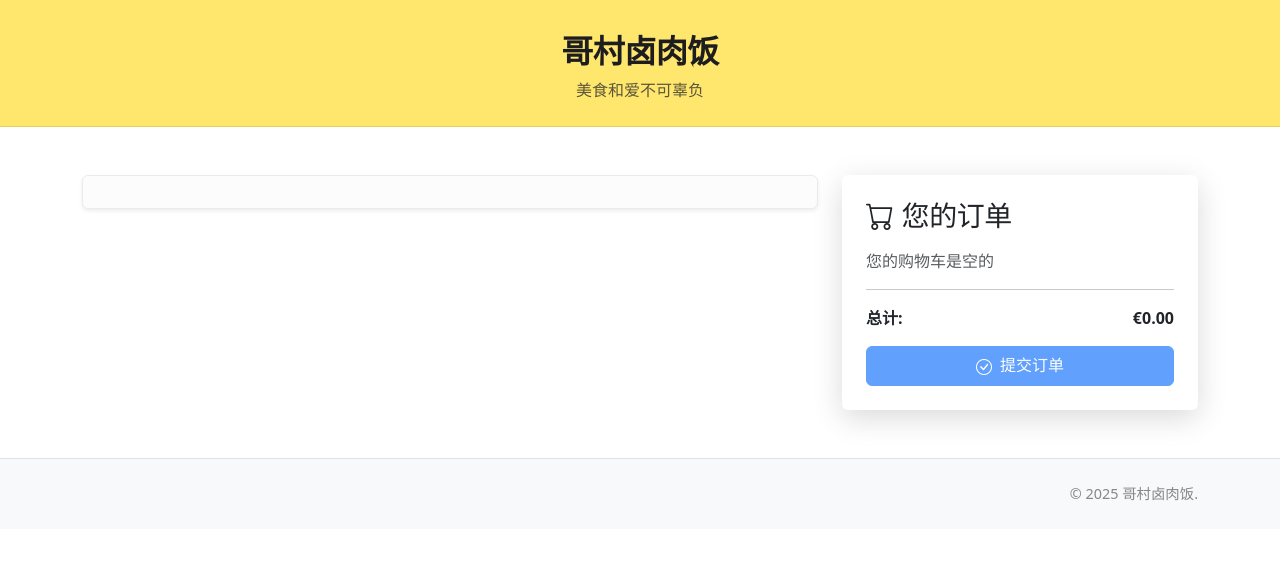
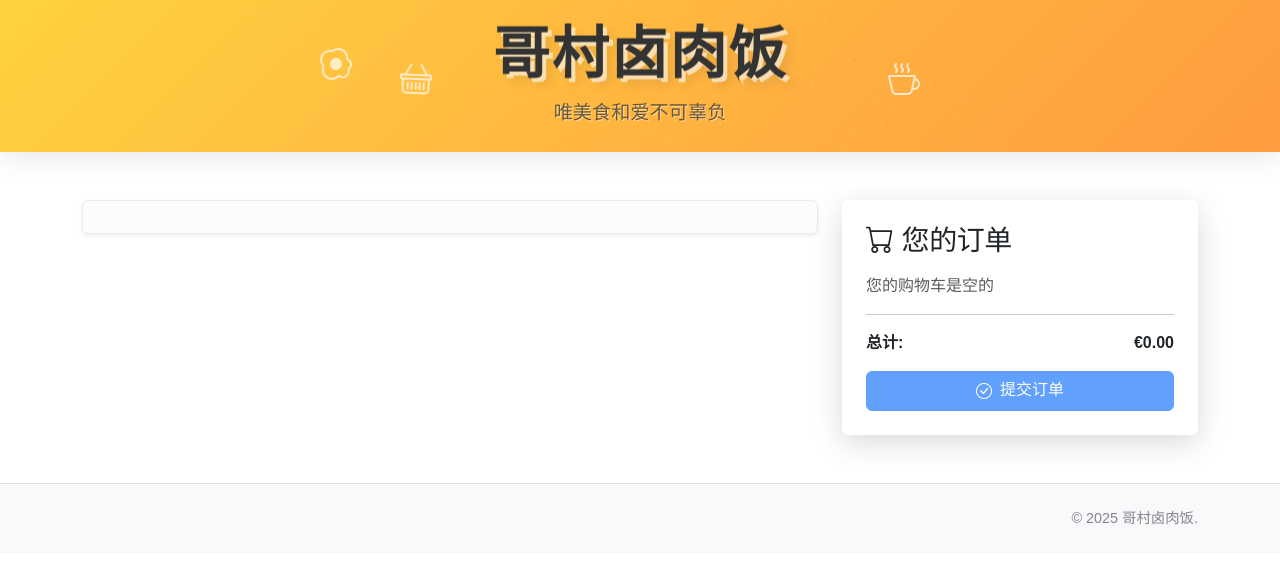
Before and after one commit to sssjjw/gclrf, a website: page index.html in a window 1280 px wide. Drawn offline with nearby package versions, Linux system fonts and the light colour scheme; no server answers; a web font is replaced by a local one.

Commit message:
更新网站内容

```diff
--- /dev/null
+++ b/css/font.css
@@ -0,0 +1,31 @@
+/* 引入霞鹜文楷字体 */
+@font-face {
+    font-family: 'LXGW WenKai';
+    src: url('https://cdn.jsdelivr.net/npm/lxgw-wenkai-webfont@1.1.0/style/lxgw-wenkai-regular.woff2') format('woff2'),
+         url('https://cdn.jsdelivr.net/npm/lxgw-wenkai-webfont@1.1.0/style/lxgw-wenkai-regular.woff') format('woff');
+    font-weight: normal;
+    font-style: normal;
+    font-display: swap;
+}
+
+@font-face {
+    font-family: 'LXGW WenKai';
+    src: url('https://cdn.jsdelivr.net/npm/lxgw-wenkai-webfont@1.1.0/style/lxgw-wenkai-bold.woff2') format('woff2'),
+         url('https://cdn.jsdelivr.net/npm/lxgw-wenkai-webfont@1.1.0/style/lxgw-wenkai-bold.woff') format('woff');
+    font-weight: bold;
+    font-style: normal;
+    font-display: swap;
+}
+
+/* 全局应用霞鹜文楷字体 */
+body {
+    font-family: 'LXGW WenKai', sans-serif;
+}
+
+/* 确保所有文本元素都使用霞鹜文楷字体 */
+h1, h2, h3, h4, h5, h6,
+p, span, a, button, input, select, textarea,
+.btn, .form-control, .card-title, .card-text,
+.modal-title, .alert, .badge, .nav-link {
+    font-family: 'LXGW WenKai', sans-serif !important;
+}
--- /dev/null
+++ b/css/header-style.css
@@ -0,0 +1,142 @@
+/* 主页顶部新潮设计样式 */
+
+/* 头部容器样式 */
+header {
+    background: linear-gradient(135deg, #FFD23F 0%, #FF9B40 100%);
+    padding: 2rem 0 !important;
+    position: relative;
+    overflow: hidden;
+    box-shadow: 0 4px 30px rgba(0, 0, 0, 0.1);
+    border-bottom: none;
+    transform-style: preserve-3d;
+    z-index: 1000;
+}
+
+/* 背景装饰元素 */
+header::before {
+    content: '';
+    position: absolute;
+    top: -50%;
+    left: -50%;
+    width: 200%;
+    height: 200%;
+    background: radial-gradient(circle, rgba(255,255,255,0.2) 10%, transparent 10.5%);
+    background-size: 20px 20px;
+    transform: rotate(30deg);
+    z-index: -1;
+    opacity: 0.6;
+    animation: patternMove 60s linear infinite;
+}
+
+/* 头部内容容器 */
+header .container {
+    position: relative;
+    z-index: 2;
+}
+
+/* 标题样式 - 使用霞鹜文楷字体 */
+header h1 {
+    font-family: 'LXGW WenKai', sans-serif;
+    font-size: 3.5rem;
+    font-weight: 700;
+    color: #333;
+    margin: 0;
+    text-shadow: 3px 3px 0px rgba(255,255,255,0.5);
+    letter-spacing: 2px;
+    transform: perspective(500px) translateZ(0);
+    transition: all 0.5s ease;
+    animation: titleFloat 3s ease-in-out infinite;
+}
+
+/* 副标题样式 */
+header p {
+    font-family: 'LXGW WenKai', sans-serif;
+    color: #333;
+    font-size: 1.2rem;
+    margin-top: 0.5rem;
+    opacity: 0.9;
+    text-shadow: 1px 1px 0px rgba(255,255,255,0.5);
+    animation: subtitleAppear 1s ease-out forwards;
+}
+
+/* 标题悬停效果 */
+header:hover h1 {
+    transform: perspective(500px) translateZ(20px);
+    text-shadow: 4px 4px 0px rgba(255,255,255,0.6), 8px 8px 10px rgba(0,0,0,0.1);
+}
+
+/* 动画定义 */
+@keyframes titleFloat {
+    0%, 100% {
+        transform: perspective(500px) translateZ(0) translateY(0);
+    }
+    50% {
+        transform: perspective(500px) translateZ(10px) translateY(-5px);
+    }
+}
+
+@keyframes subtitleAppear {
+    from {
+        opacity: 0;
+        transform: translateY(10px);
+    }
+    to {
+        opacity: 0.9;
+        transform: translateY(0);
+    }
+}
+
+@keyframes patternMove {
+    0% {
+        background-position: 0 0;
+    }
+    100% {
+        background-position: 1000px 1000px;
+    }
+}
+
+/* 响应式调整 */
+@media (max-width: 768px) {
+    header h1 {
+        font-size: 2.5rem;
+    }
+
+    header p {
+        font-size: 1rem;
+    }
+}
+
+/* 添加一个装饰性的食物图标 */
+.header-icon {
+    position: absolute;
+    font-size: 2rem;
+    color: rgba(255,255,255,0.7);
+    animation: iconFloat 4s ease-in-out infinite;
+}
+
+.header-icon:nth-child(1) {
+    top: 20%;
+    left: 10%;
+    animation-delay: 0s;
+}
+
+.header-icon:nth-child(2) {
+    top: 30%;
+    right: 15%;
+    animation-delay: 1s;
+}
+
+.header-icon:nth-child(3) {
+    bottom: 20%;
+    left: 20%;
+    animation-delay: 2s;
+}
+
+@keyframes iconFloat {
+    0%, 100% {
+        transform: translateY(0) rotate(0deg);
+    }
+    50% {
+        transform: translateY(-10px) rotate(5deg);
+    }
+}
--- a/css/style.css
+++ b/css/style.css
@@ -1,6 +1,6 @@
-/* 全局样式 - 苹果风格 */
+/* 全局样式 - 霞鹜文楷风格 */
 body {
-    font-family: 'SF Pro Display', -apple-system, BlinkMacSystemFont, 'Segoe UI', Roboto, Oxygen, Ubuntu, Cantarell, 'Open Sans', 'Helvetica Neue', sans-serif;
+    font-family: 'LXGW WenKai', sans-serif;
     color: #1d1d1f;
     background-color: #ffffff;
     line-height: 1.5;
@@ -11,6 +11,7 @@ body {
 
 /* 标题样式 */
 h1, h2, h3, h4, h5, h6 {
+    font-family: 'LXGW WenKai', sans-serif;
     font-weight: 600;
     color: #1d1d1f;
     letter-spacing: -0.015em;
--- a/index.html
+++ b/index.html
@@ -4,8 +4,10 @@
     <meta charset="UTF-8">
     <meta name="viewport" content="width=device-width, initial-scale=1.0">
     <title>哥村卤肉饭 - 在线点餐</title>
+    <link rel="stylesheet" href="css/font.css">
     <link rel="stylesheet" href="css/style.css">
     <link rel="stylesheet" href="css/floating-order.css">
+    <link rel="stylesheet" href="css/header-style.css">
     <link rel="stylesheet" href="https://cdn.jsdelivr.net/npm/bootstrap@5.3.0/dist/css/bootstrap.min.css">
     <!-- 添加字体图标库 -->
     <link rel="stylesheet" href="https://cdn.jsdelivr.net/npm/bootstrap-icons@1.10.0/font/bootstrap-icons.css">
@@ -17,8 +19,13 @@
 <body>
     <header class="text-center py-4">
         <div class="container">
+            <!-- 添加装饰性图标 -->
+            <i class="bi bi-egg-fried header-icon"></i>
+            <i class="bi bi-cup-hot header-icon"></i>
+            <i class="bi bi-basket header-icon"></i>
+
             <h1 class="mb-0">哥村卤肉饭</h1>
-            <p class="text-muted mt-2">美食和爱不可辜负</p>
+            <p class="text-muted mt-2">唯美食和爱不可辜负</p>
         </div>
     </header>
 
```
